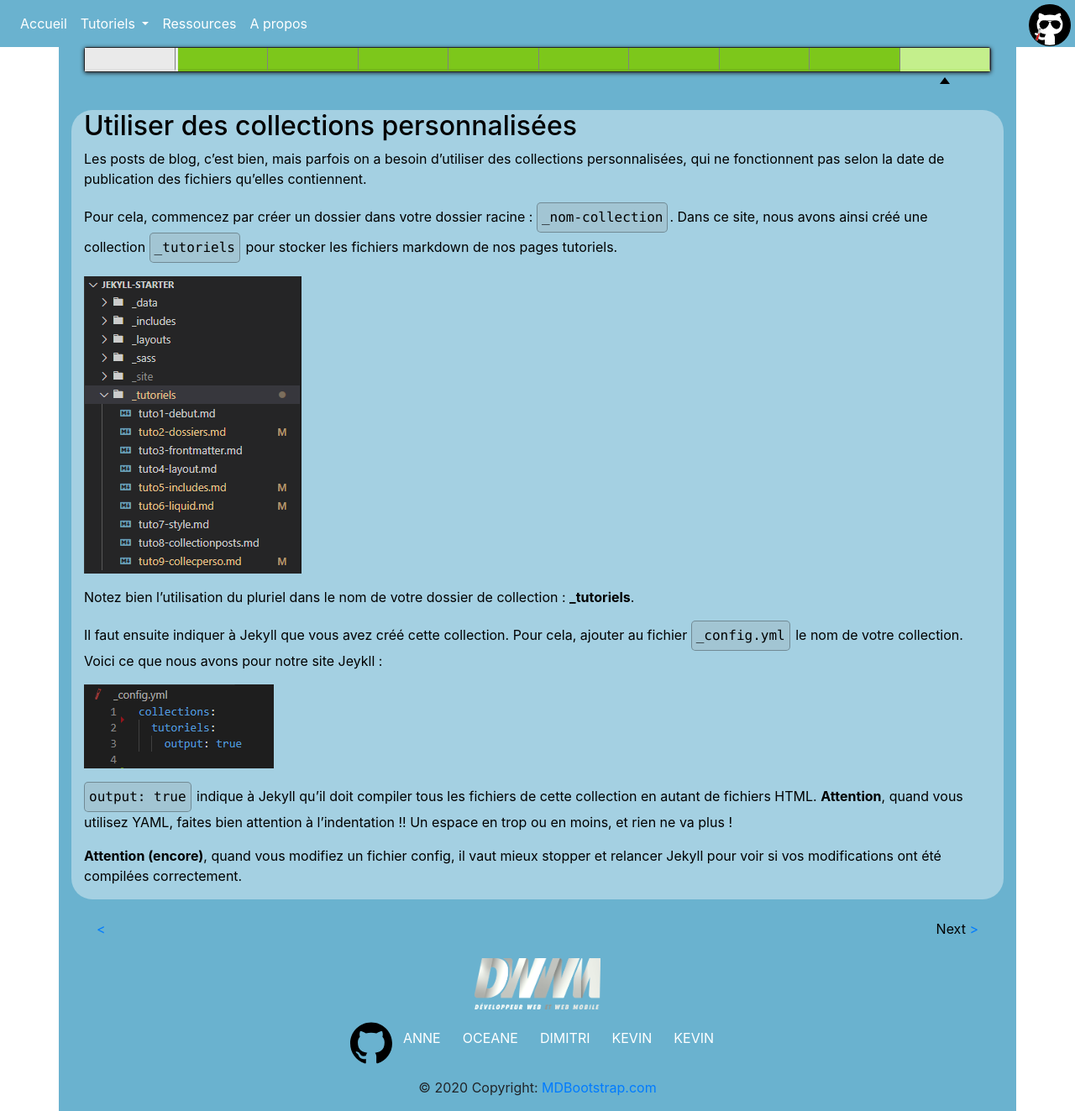
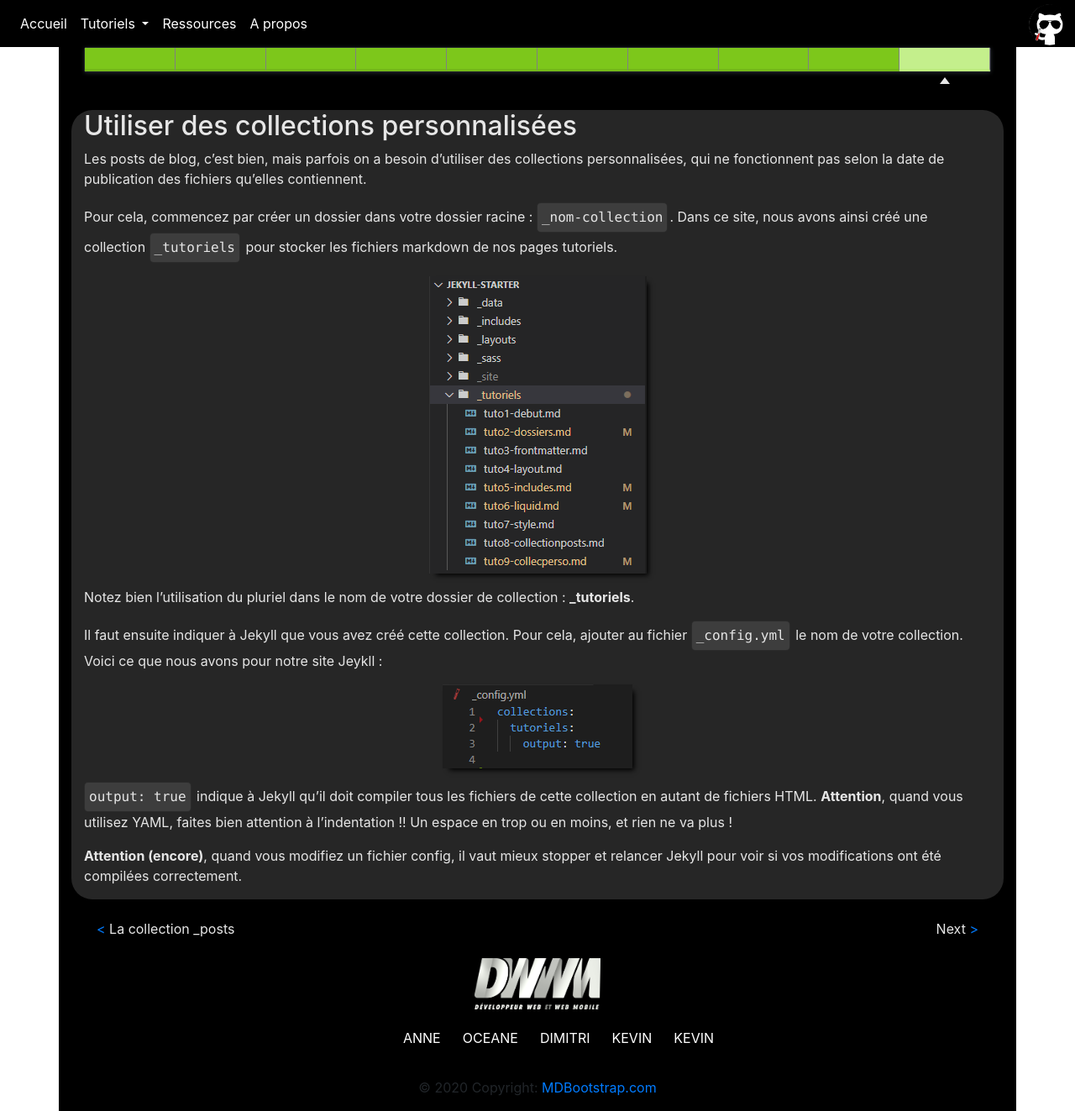
Before and after one commit to OceaneRFT/jekyll-starter, a Jekyll site: the page built from _tutoriels/tuto110-collecperso.md, in a window 1280 px wide. Shown: the whole page at 84% size. Built offline with Jekyll 4.4.1, drawn with Linux system fonts in a browser that asks for light colours.

Commit message:
ammelioration de la maintenance

```diff
--- a/_sass/_variables.scss
+++ b/_sass/_variables.scss
@@ -1,33 +1,32 @@
 $colour-link: white;
 $theme-blue: rgb(106, 178, 207);
-$color: $theme-blue;
-
-@mixin bg-nav($color) {
-    @if ($color == $theme-dark) {
-        $color: lighten($theme-dark, 5%);
-    }@if ($color == $theme-smooth){
-        $color: darken($theme-smooth, 5%)
-    }
-    background-color: $color;
-}
-
-
-
-
+$theme-color: black;
 
 @mixin police {
-    @if ( lightness($color) > 25% ){
-        $color: darken($color, 90%);
-        color: $color;
+    @if ( lightness($theme-color) > 25% ){
+        $theme-color: darken($theme-color, 90%);
+        color: $theme-color;
     }@else {
-        $color: lighten($color, 90%);
-        color: $color;
+        $theme-color: lighten($theme-color, 90%);
+        color: $theme-color;
         }
 @content;
 }
 
 @mixin theme{
-        $color: lighten($color,15%);
-        background-color: $color;
+        $theme-color: lighten($theme-color,15%);
+        background-color: $theme-color;
 @content;
 }
+
+
+@mixin marker {
+    @if ( lightness($theme-color) > 25% ){
+        $theme-color: darken($theme-color, 90%);
+        border-bottom-color: $theme-color;
+    }@else {
+        $theme-color: lighten($theme-color, 90%);
+        border-bottom-color: $theme-color;
+        }
+@content;
+}
--- a/_sass/main.scss
+++ b/_sass/main.scss
@@ -14,7 +14,7 @@
 // Style de l'ensemble du site
 .container {
     height: 100%;
-    background-color: $color;
+    background-color: $theme-color;
 
     & .row-page {
         margin: 0;
@@ -27,7 +27,7 @@
             & code {
                 display: inline-block;
                 font-size: 100%;
-                color: #000000;
+                @include police;
                 word-wrap: break-word;
                 margin-right: 2px;
                 padding: 5px;
@@ -84,6 +84,6 @@
     display: block;
     text-transform: uppercase;
     &:hover{
-        color: $color;
+        color: $theme-color;
     }
 }
--- a/_sass/navigation.scss
+++ b/_sass/navigation.scss
@@ -2,7 +2,7 @@
 
 
 .navbar {
-    background-color: $theme-blue ;
+    background-color: $theme-color ;
     height: 56px;
     ;
     & .nav-link {
@@ -66,8 +66,14 @@
     fill: #333;
 }
 
-.dropdown-item:hover{
+.dropdown-item{
+    &:hover{
     @include theme;
+    @include police;
+    }
+    &:active{
+        @include theme;
+    }
 }
 
 .beautiful-icon{
--- a/_sass/progress.scss
+++ b/_sass/progress.scss
@@ -52,7 +52,7 @@
         height: 0;
         width: 0;
         border: solid transparent;
-        border-bottom-color: #000;
+        @include marker;
         border-width: 0 6px 8px 6px;
         top: 35px;
         position: absolute;
--- a/_tutoriels/tuto110-collecperso.md
+++ b/_tutoriels/tuto110-collecperso.md
@@ -9,13 +9,13 @@
 
 Pour cela, commencez par créer un dossier dans votre dossier racine : `_nom-collection`. Dans ce site, nous avons ainsi créé une collection `_tutoriels` pour stocker les fichiers markdown de nos pages tutoriels.
 
-[![arborescence avec le dossier _tutoriels ouvert]({{ '/assets/images/capture_collectuto.png' | relative_url }})]({{ '/assets/images/capture_collectuto.png' | relative_url }})
+[![arborescence avec le dossier _tutoriels ouvert]({{ '/assets/images/capture_collectuto.png' | relative_url }})]({{ '/assets/images/capture_collectuto.png' | relative_url }}){: .screenshot}
 
 Notez bien l'utilisation du pluriel dans le nom de votre dossier de collection : **_tutoriels**.
 
 Il faut ensuite indiquer à Jekyll que vous avez créé cette collection. Pour cela, ajouter au fichier `_config.yml` le nom de votre collection. Voici ce que nous avons pour notre site Jeykll :
 
-[![fichier config]({{ '/assets/images/capture_configcollec.png' | relative_url }})]({{ '/assets/images/capture_configcollec.png' | relative_url }})
+[![fichier config]({{ '/assets/images/capture_configcollec.png' | relative_url }})]({{ '/assets/images/capture_configcollec.png' | relative_url }}){: .screenshot}
 
 `output: true` indique à Jekyll qu'il doit compiler tous les fichiers de cette collection en autant de fichiers HTML.
 **Attention**, quand vous utilisez YAML, faites bien attention à l'indentation !! Un espace en trop ou en moins, et rien ne va plus !
```
Also changed, not shown: _tutoriels/tuto109-collectionposts.md (+2 -0 lines), assets/js/lenotre.js (added).
